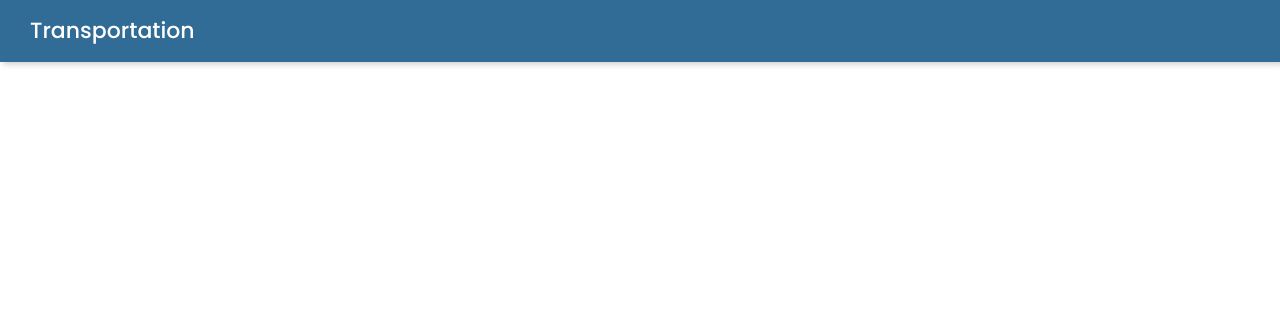
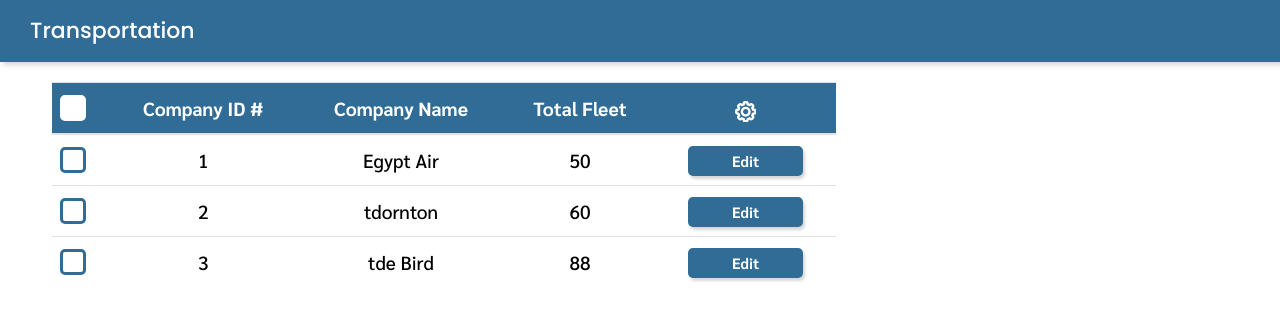
Before and after one commit to AbdoWahba/transportation-system, a React (Create React App) app: page / in a window 1280 px wide. Shown: the top 320 px of the page. Built offline with nearby package versions, Linux system fonts and the light colour scheme.

Commit message:
adding components to app to test it

```diff
--- a/src/App.js
+++ b/src/App.js
@@ -1,10 +1,18 @@
 import './App.scss';
 import Header from './Components/Header';
+import CheckBox from './Components/CheckBox';
+import { useState } from 'react';
+import Table from './Components/Table';
 
 function App() {
   return (
     <div className='App'>
       <Header />
+      <main>
+        <section className='main-section'>
+          <Table />
+        </section>
+      </main>
     </div>
   );
 }
```
